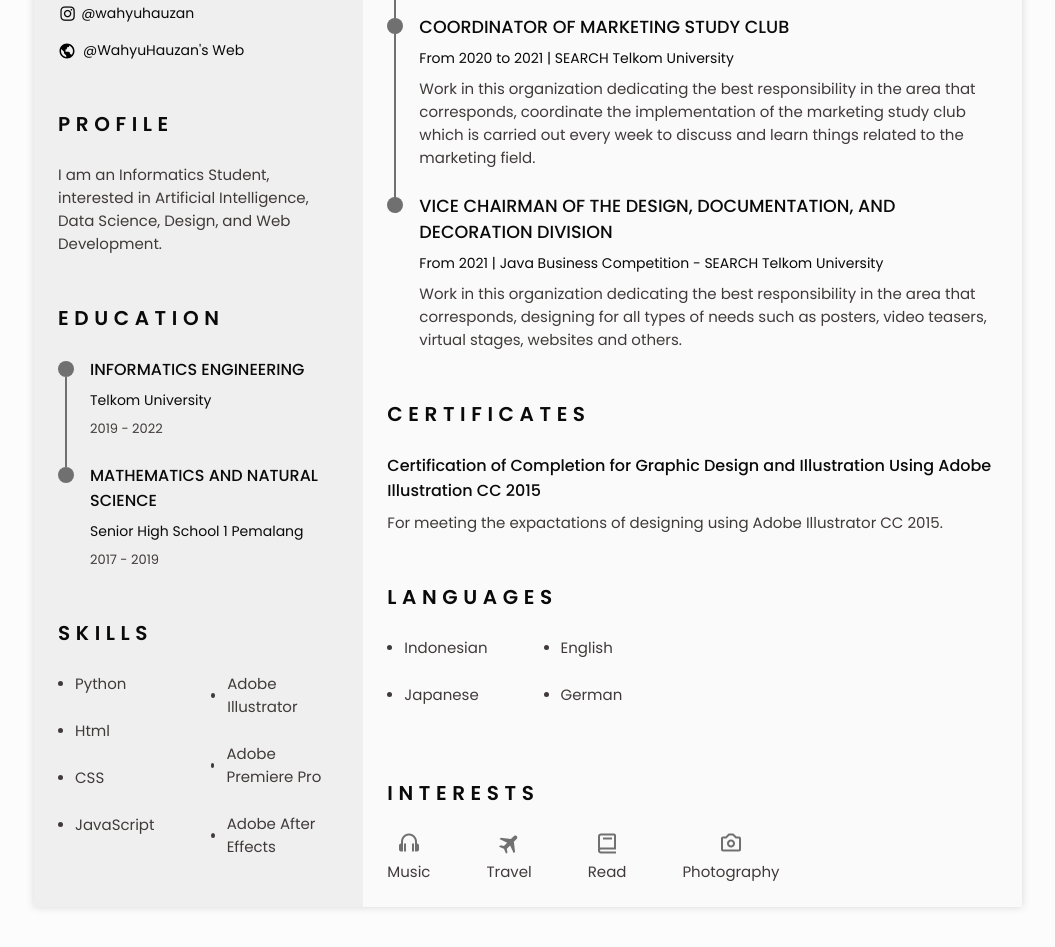
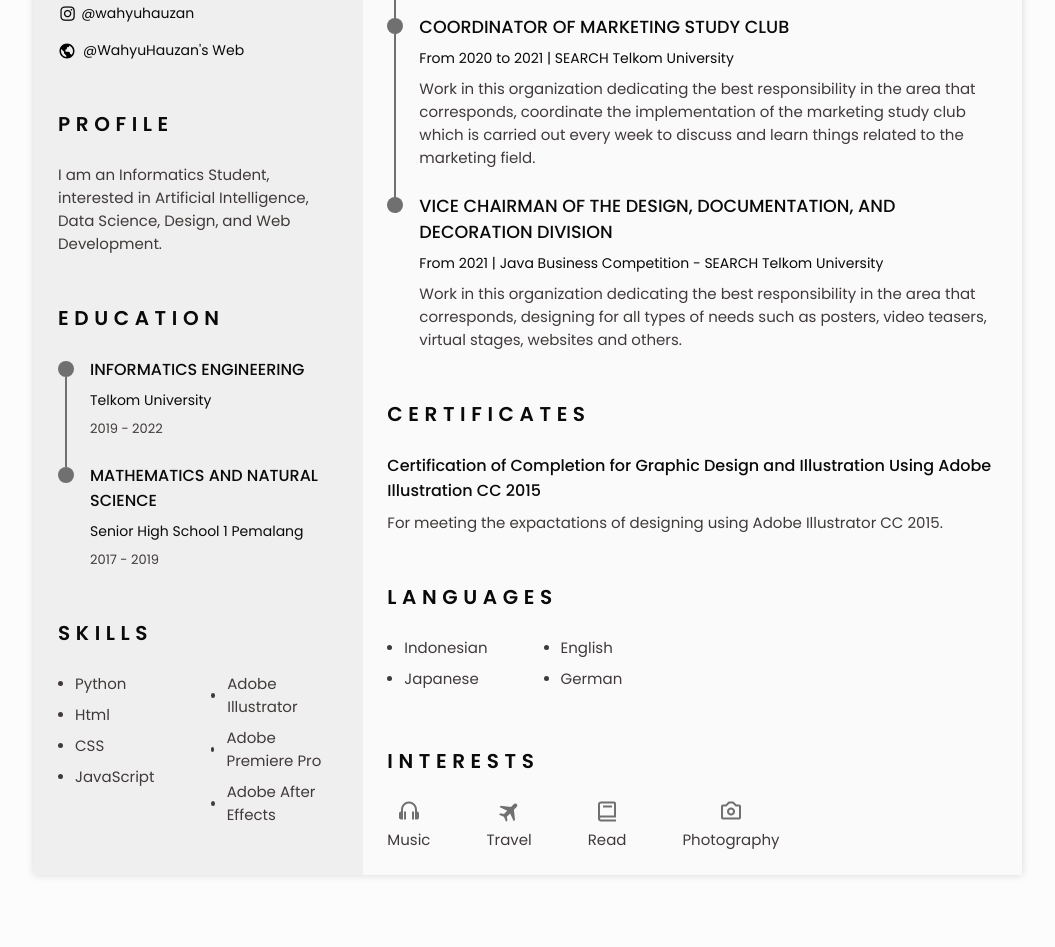
Before and after one commit to whauzan/Resume-Web, a plain HTML site: page index.html in a window 1280 px wide. Shown: the part 603-1550 px from the top of the page, without its empty margins (112-1167 px from the left). After the commit the page ends 1526 px from the top, so only its background shows below. Drawn offline with nearby package versions, Linux system fonts and the light colour scheme.

Commit message:
fix: languages margin

```diff
--- a/assets/css/styles.css
+++ b/assets/css/styles.css
@@ -468,7 +468,7 @@ img {
 .skills__name, .language__name {
   display: flex;
   align-items: center;
-  margin-bottom: var(--mb-3);
+  margin-bottom: var(--mb-1);
 }
 
 .skills__circle, .language__circle {
```
